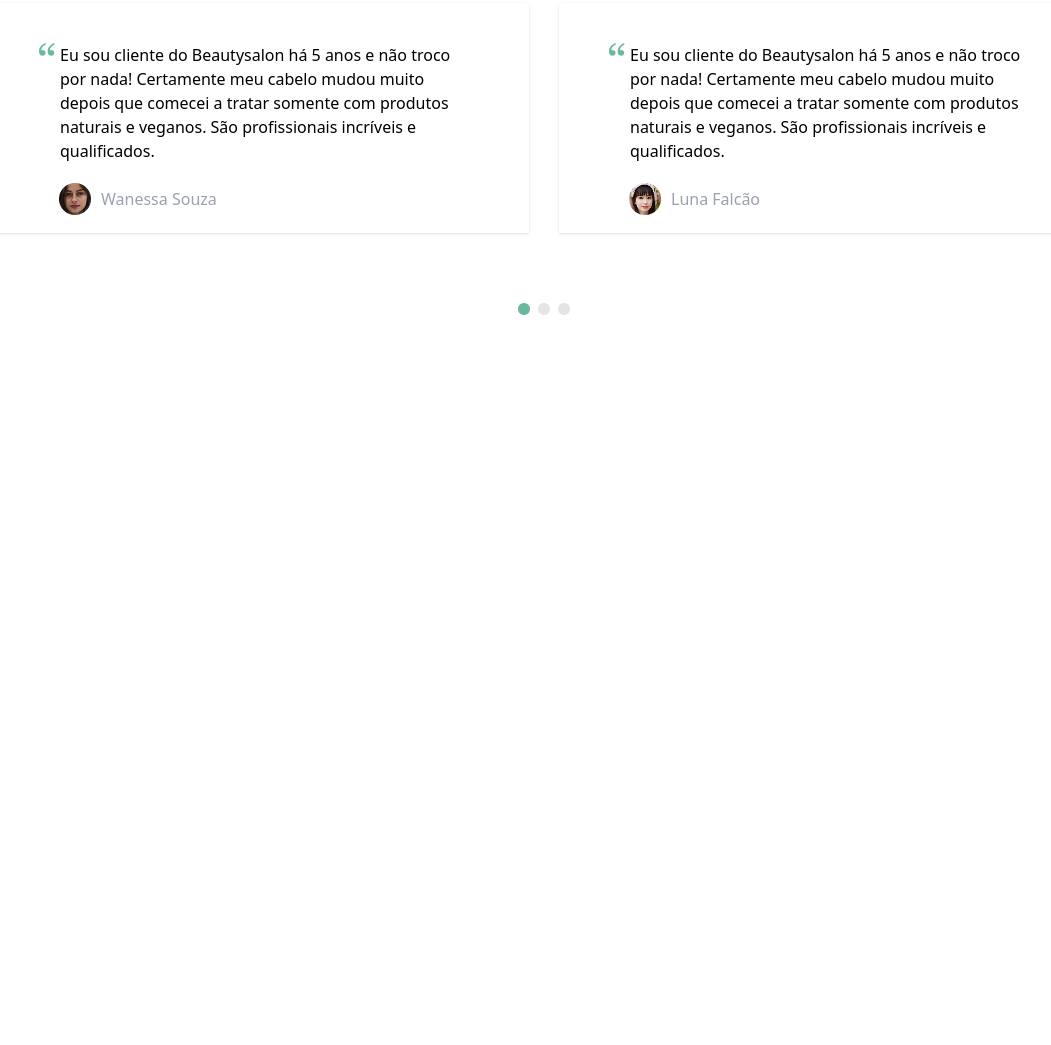
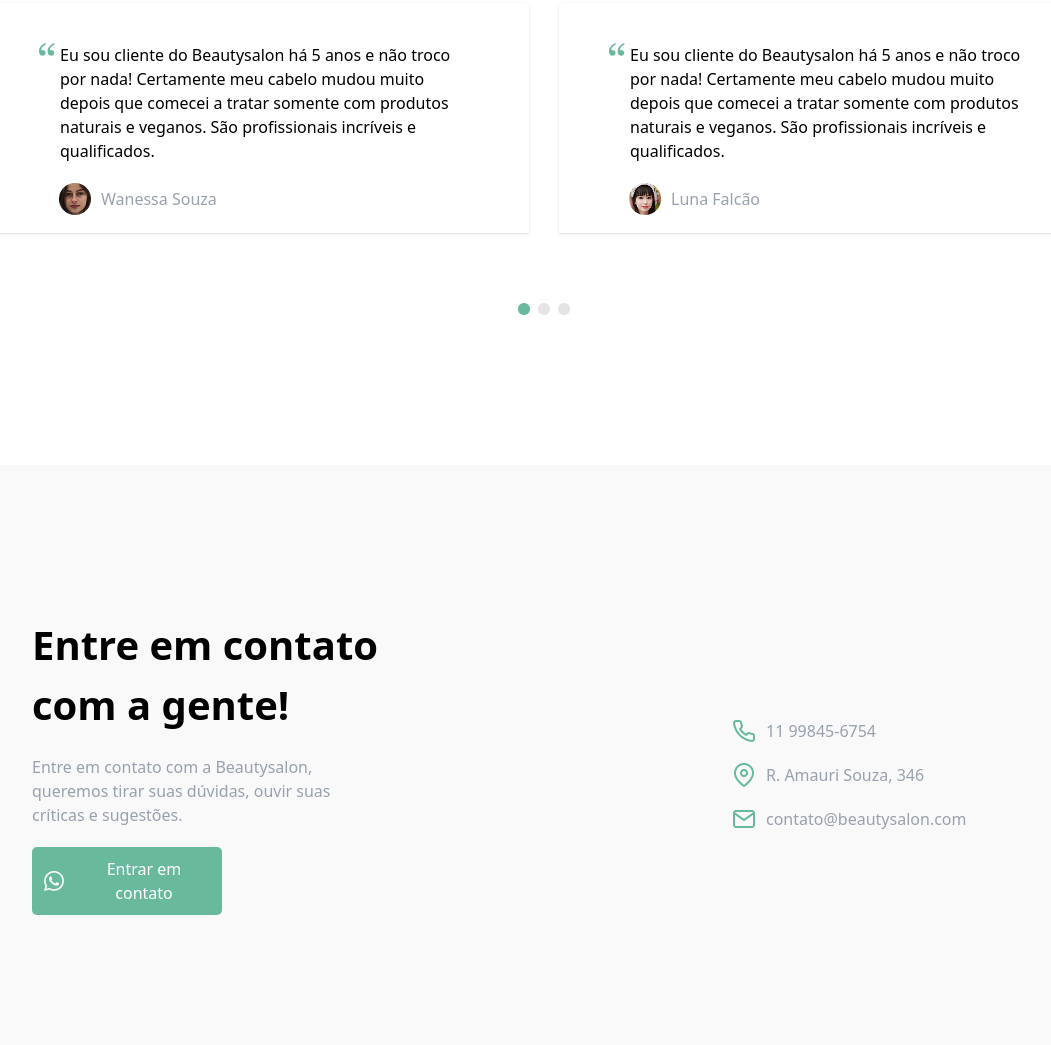
Before and after one commit to sunatullomahmudov/classWork11, a website: page index.html in a window 1280 px wide. Shown: the part 2467-3512 px from the top of the page, without its empty margins (96-1147 px from the left). Before the commit the page ends 2782 px from the top, so only its background shows below. Drawn offline with Linux system fonts and the light colour scheme.

Commit message:
create the_end_section

```diff
--- a/index.html
+++ b/index.html
@@ -92,6 +92,32 @@
             </div>
             <img class="m-auto mt-[70px]" src="./images/Dots.png" alt="">
         </section>
+        <section class="w-[100%] h-[580px] bg-[#F9F9F9] mt-[150px]">
+            <div class="flex items-center ml-[10%] gap-[300px] pt-[150px] max-mobile:block">
+                <div>
+                    <p class="font-bold text-[40px] w-[400px] max-mobile:w-[350px]">Entre em contato com a gente!</p>
+                    <p class="text-gray-400 w-[300px] mt-[20px]">Entre em contato com a Beautysalon, queremos tirar suas dúvidas, ouvir suas críticas e sugestões.</p>
+                    <div class="flex gap-[10px] items-center w-[190px] p-[10px] bg-[#69B99D] text-center text-white rounded-[5px] mt-[20px]">
+                        <img src="./images/whatsapp 1.png" alt="">
+                        <p>Entrar em contato</p>
+                    </div>
+                </div>
+                <div class="max-mobile:mt-[50px]">
+                    <div class="flex items-center gap-[10px] mt-[20px]">
+                        <img src="./images/phone 1.png" alt="">
+                        <p class="text-gray-400">11 99845-6754</p>
+                    </div>
+                    <div class="flex items-center gap-[10px] mt-[20px]">
+                        <img src="./images/map-pin 1.png" alt="">
+                        <p class="text-gray-400">R. Amauri Souza, 346</p>
+                    </div>
+                    <div class="flex items-center gap-[10px] mt-[20px]">
+                        <img src="./images/mail 1.png" alt="">
+                        <p class="text-gray-400">contato@beautysalon.com</p>
+                    </div>
+                </div>
+            </div>
+        </section>
     </main>
 </body>
 </html>
```
Also changed, not shown: images/mail 1.png (added), images/map-pin 1.png (added), images/phone 1.png (added), images/whatsapp 1.png (added), src/output.css.
